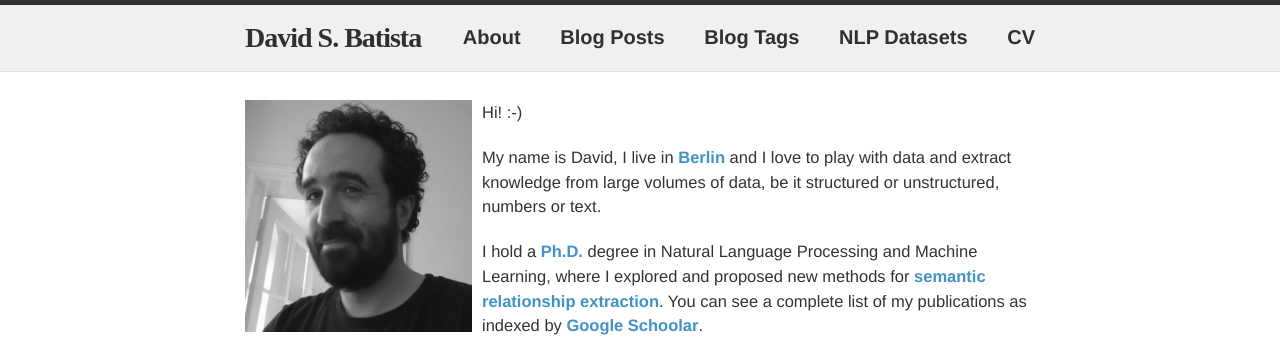
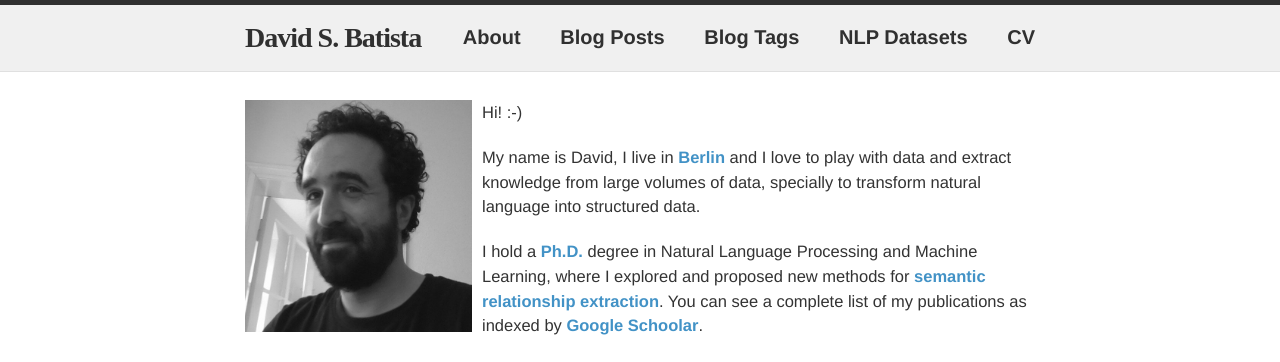
Before and after one commit to davidsbatista/davidsbatista.net, a Jekyll site: the page built from index.md, in a window 1280 px wide. Shown: the top 362 px of the page. Built offline with Jekyll 4.4.1, drawn with Linux system fonts in a browser that asks for light colours; nearby versions of some CDN libraries; some web fonts are replaced.

Commit message:
updateed bio

```diff
--- a/index.md
+++ b/index.md
@@ -7,7 +7,7 @@ permalink: /
 
 Hi! :-)
 
-My name is David, I live in __[Berlin]__ and I love to play with data and extract knowledge from large volumes of data, be it structured or unstructured, numbers or text.
+My name is David, I live in __[Berlin]__ and I love to play with data and extract knowledge from large volumes of data, specially to transform natural language into structured data.
 
 I hold a __[Ph.D.]__ degree in Natural Language Processing and Machine Learning, where I explored and proposed new methods for __[semantic relationship extraction]__. You can see a complete list of my publications as indexed by __[Google Schoolar]__.
 
```
Also changed, not shown: about-me.md (+1 -1 lines).
